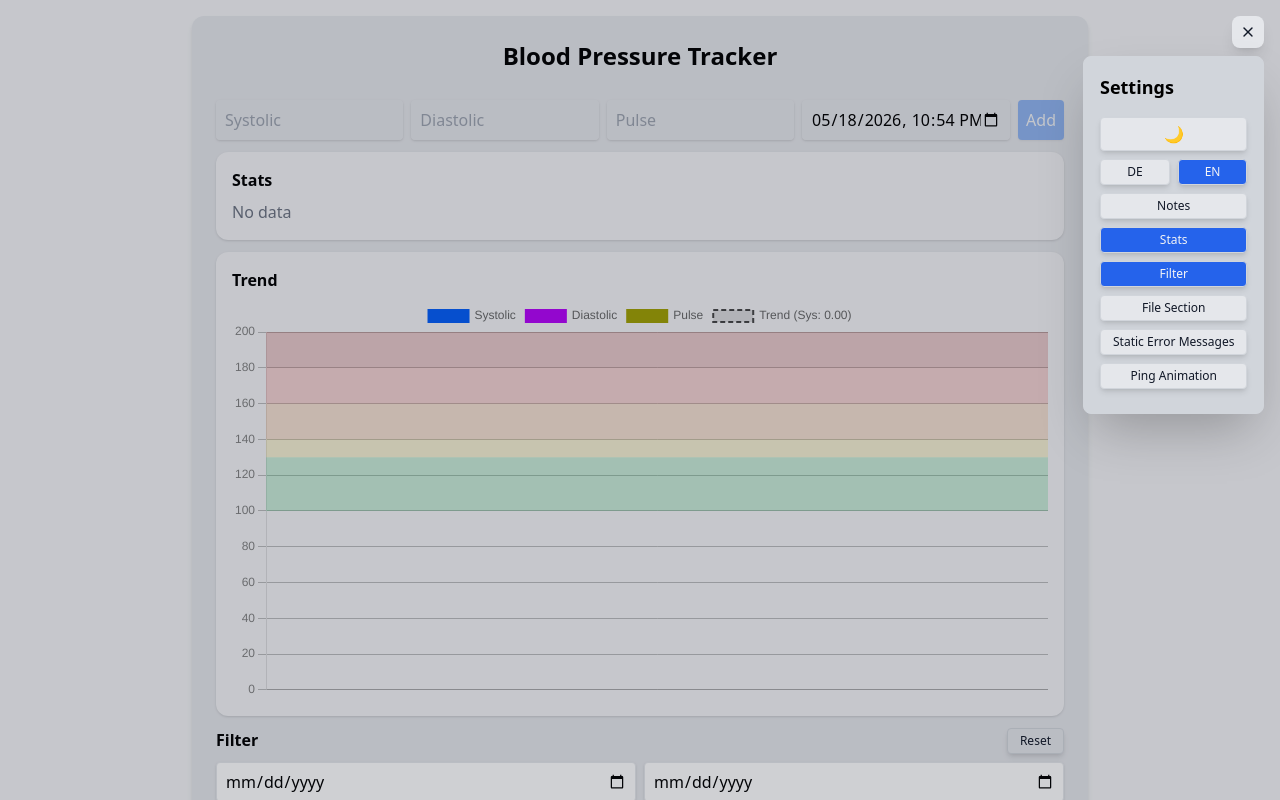
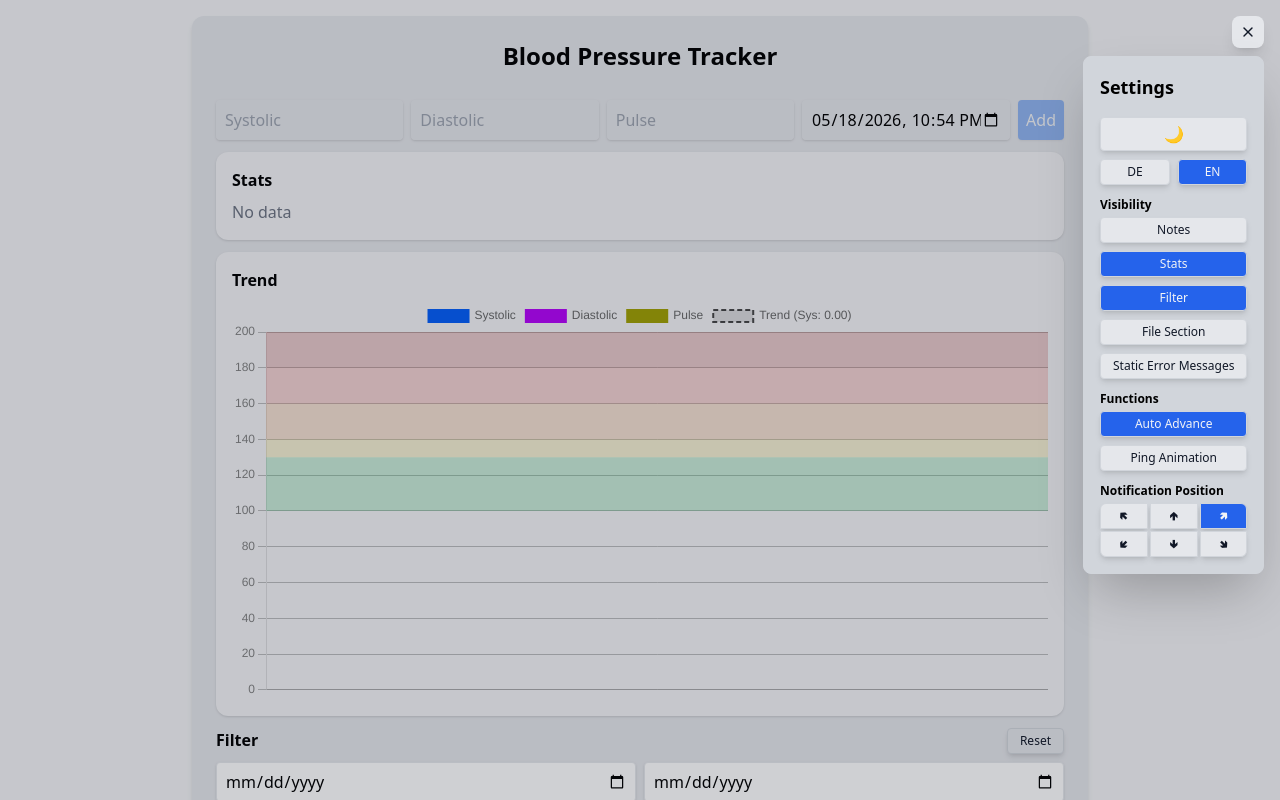
Before and after one commit to AndyTheGuardian/bloodpressure-tracker, a React (Vite) app: page / in a window 1280 px wide. Both pictures are taken after a click on the button 1248 px from the left and 32 px from the top of the page. Shown: the top 800 px of the page. Built offline with nearby package versions, Linux system fonts and the light colour scheme.

Commit message:
Added optional toast position / added hidden feature toast overkill / moved toast from main to app / added toasts for data export

```diff
--- a/src/App.tsx
+++ b/src/App.tsx
@@ -17,6 +17,7 @@ import { X } from "lucide-react";
 import { useTranslation } from "react-i18next";
 import toast from "react-hot-toast";
 import { validateBloodPressure } from "./utils/validation";
+import { ResponsiveToaster } from "./components/ResponsiveToaster";
 
 function App() {
   const [readings, setReadings] = useLocalStorage<Reading[]>("readings", []);
@@ -29,6 +30,9 @@ function App() {
     showStats: true,
     showFilter: true,
     showStaticErrors: false,
+    autoAdvance: true,
+    toastPosition: window.innerWidth < 640 ? "bottom-center" : "top-right",
+    toastOverkill: false,
   });
 
   const [form, setForm] = useState({
@@ -255,6 +259,8 @@ function App() {
   };
 
   return (
+    <>
+      <ResponsiveToaster position={options.toastPosition} />
       <div className="min-h-screen min-w-screen bg-gray-100 dark:bg-gray-950 flex items-center justify-center transition-colors duration-300">
         <div className="w-screen max-w-4xl bg-gray-200 dark:bg-gray-900 p-6 rounded-xl shadow-md my-4 transition-colors duration-300">
           <div className="flex">
@@ -323,6 +329,7 @@ function App() {
           />
         </div>
       </div>
+    </>
   );
 }
 
--- a/src/components/InputForm.tsx
+++ b/src/components/InputForm.tsx
@@ -99,7 +99,7 @@ export function InputForm({
         [name]: "",
       });
     }
-    if (shouldAutoAdvance(name, value)) {
+    if (options.autoAdvance && shouldAutoAdvance(name, value)) {
       e.preventDefault();
       nextRef?.current?.focus();
     }
@@ -139,6 +139,7 @@ export function InputForm({
             ref={refSys}
             onKeyDown={(e) => handleEnter(e, refDia)}
             onChange={(e) => onChange(e, refDia)}
+            onFocus={(e) => e.currentTarget.select()}
             onBlur={onBlur}
           />
         </div>
@@ -161,6 +162,7 @@ export function InputForm({
             ref={refDia}
             onKeyDown={(e) => handleEnter(e, refPls, refSys)}
             onChange={(e) => onChange(e, refPls)}
+            onFocus={(e) => e.currentTarget.select()}
             onBlur={onBlur}
           />
         </div>
@@ -183,6 +185,7 @@ export function InputForm({
               const nextRef = options.showComments ? refCom : refDat;
               onChange(e, nextRef);
             }}
+            onFocus={(e) => e.currentTarget.select()}
             onBlur={onBlur}
           />
         </div>
@@ -197,6 +200,7 @@ export function InputForm({
           ref={refCom}
           onKeyDown={(e) => handleEnter(e, refDat, refPls)}
           onChange={(e) => setForm({ ...form, comment: e.target.value })}
+          onFocus={(e) => e.currentTarget.select()}
         />
       )}
       <input
--- a/src/components/ResponsiveToaster.tsx
+++ b/src/components/ResponsiveToaster.tsx
@@ -1,22 +1,30 @@
-import { useEffect, useState } from "react";
+// import { useEffect, useState } from "react";
 import { Toaster } from "react-hot-toast";
+import type { ToastPosition } from "react-hot-toast";
+// import type { Options } from "../types/BpTypes";
 
-export function ResponsiveToaster() {
-  const [isMobile, setIsMobile] = useState(window.innerWidth < 640);
+type Props = {
+  position: ToastPosition;
+  // options: Options;
+  // setOptions: (o: Options) => void;
+};
 
-  useEffect(() => {
-    const onResize = () => {
-      setIsMobile(window.innerWidth < 640);
-    };
+export function ResponsiveToaster({ position }: Props) {
+  // const [isMobile, setIsMobile] = useState(window.innerWidth < 640);
 
-    window.addEventListener("resize", onResize);
+  // useEffect(() => {
+  //   const onResize = () => {
+  //     setIsMobile(window.innerWidth < 640);
+  //   };
 
-    return () => window.removeEventListener("resize", onResize);
-  }, []);
+  //   window.addEventListener("resize", onResize);
+
+  //   return () => window.removeEventListener("resize", onResize);
+  // }, []);
 
   return (
     <Toaster
-      position={isMobile ? "bottom-center" : "top-center"}
+      position={position}
       toastOptions={{ className: "dark:bg-gray-800 dark:text-gray-100" }}
     />
   );
--- a/src/components/SettingsMenu.tsx
+++ b/src/components/SettingsMenu.tsx
@@ -1,10 +1,11 @@
 import { useState } from "react";
 import { Menu, X } from "lucide-react";
-import type { Options } from "../types/BpTypes";
+import type { Options, ToastOption } from "../types/BpTypes";
 import type { Theme } from "../types/theme";
-import { grayButtonStyle } from "../utils/bp";
+import { grayButtonStyle, settingsButtonStyle } from "../utils/bp";
 import { useTranslation } from "react-i18next";
 import { LanguageSwitcher } from "./LanguageSwitcher";
+import toast from "react-hot-toast";
 
 type Props = {
   theme: string;
@@ -17,6 +18,39 @@ export function SettingsMenu({ theme, setTheme, options, setOptions }: Props) {
   const [open, setOpen] = useState(false);
 
   const { t } = useTranslation();
+
+  const toastPositions: ToastOption[] = [
+    {
+      label: "🢄",
+      value: "top-left",
+      style: "rounded-tl-md",
+    },
+    {
+      label: "🢁",
+      value: "top-center",
+      style: "rounded-none",
+    },
+    {
+      label: "🢅",
+      value: "top-right",
+      style: "rounded-tr-md",
+    },
+    {
+      label: "🢇",
+      value: "bottom-left",
+      style: "rounded-bl-md",
+    },
+    {
+      label: "🢃",
+      value: "bottom-center",
+      style: "rounded-none",
+    },
+    {
+      label: "🢆",
+      value: "bottom-right",
+      style: "rounded-br-md",
+    },
+  ] as const;
   return (
     <div className="relative">
       <button
@@ -62,9 +96,24 @@ export function SettingsMenu({ theme, setTheme, options, setOptions }: Props) {
             }`}
       >
         <div className="p-4 flex flex-col">
-          <h2 className="text-lg font-semibold mb-4 dark:text-gray-300">
+          <div className="flex">
+            <h2
+              className="text-lg font-semibold mb-4 select-none dark:text-gray-300"
+              onClick={() =>
+                setOptions({
+                  ...options,
+                  toastOverkill: !options.toastOverkill,
+                })
+              }
+            >
               {t("settings")}
             </h2>
+            <p
+              className={` ${options.toastOverkill ? "text-emerald-500 block text-[7pt] mt-[.25px] -ml-[35px]" : "hidden"}`}
+            >
+              ●{/* ⬢ */}
+            </p>
+          </div>
           <button
             onClick={() => setTheme(theme === "dark" ? "light" : "dark")}
             className={`mb-2 rounded ${grayButtonStyle} transition duration-300`}
@@ -72,96 +121,169 @@ export function SettingsMenu({ theme, setTheme, options, setOptions }: Props) {
             {theme === "dark" ? "☀️" : "🌙"}
           </button>
           <LanguageSwitcher />
+          <p className="text-xs dark:text-gray-300 font-semibold select-none my-1">
+            {t("visibility")}
+          </p>
           <button
-            onClick={() =>
+            onClick={() => {
               setOptions({
                 ...options,
                 showComments: !options.showComments,
-              })
+              });
+              if (options.toastOverkill) {
+                const state = options.showComments ? "off" : "on";
+                toast.success(`${t("notes")} ${t(state)}`);
               }
+            }}
             className={`flex-shrink text-xs text-wrap mb-2 ${
               options.showComments
-                ? "bg-blue-600 hover:bg-blue-500 border-blue-600 text-gray-100"
-                : "bg-gray-200 dark:bg-gray-700 hover:bg-gray-300 dark:hover:bg-gray-600 text-gray-900 dark:text-gray-100"
+                ? settingsButtonStyle.selected
+                : settingsButtonStyle.unselected
             } px-3 py-1 border-[1px] border-gray-300 dark:border-gray-700 rounded shadow-md transition-all duration-200 hover:scale-[1.02] active:scale-[0.98]`}
           >
             {t("notes")}
           </button>
           <button
-            onClick={() =>
+            onClick={() => {
               setOptions({
                 ...options,
                 showStats: !options.showStats,
-              })
+              });
+              if (options.toastOverkill) {
+                const state = options.showStats ? "off" : "on";
+                toast.success(`${t("stats")} ${t(state)}`);
               }
+            }}
             className={`flex-shrink text-xs text-wrap mb-2 ${
               options.showStats
-                ? "bg-blue-600 hover:bg-blue-500 border-blue-600 text-gray-100"
-                : "bg-gray-200 dark:bg-gray-700 hover:bg-gray-300 dark:hover:bg-gray-600 text-gray-900 dark:text-gray-100"
+                ? settingsButtonStyle.selected
+                : settingsButtonStyle.unselected
             } px-3 py-1 border-[1px] border-gray-300 dark:border-gray-700 rounded shadow-md transition-all duration-200 hover:scale-[1.02] active:scale-[0.98]`}
           >
             {t("stats")}
           </button>
           <button
-            onClick={() =>
+            onClick={() => {
               setOptions({
                 ...options,
                 showFilter: !options.showFilter,
-              })
+              });
+              if (options.toastOverkill) {
+                const state = options.showFilter ? "off" : "on";
+                toast.success(`${t("filter")} ${t(state)}`);
               }
+            }}
             className={`flex-shrink text-xs text-wrap mb-2 ${
               options.showFilter
-                ? "bg-blue-600 hover:bg-blue-500 border-blue-600 text-gray-100"
-                : "bg-gray-200 dark:bg-gray-700 hover:bg-gray-300 dark:hover:bg-gray-600 text-gray-900 dark:text-gray-100"
+                ? settingsButtonStyle.selected
+                : settingsButtonStyle.unselected
             } px-3 py-1 border-[1px] border-gray-300 dark:border-gray-700 rounded shadow-md transition-all duration-200 hover:scale-[1.02] active:scale-[0.98]`}
           >
             {t("filter")}
           </button>
           <button
-            onClick={() =>
+            onClick={() => {
               setOptions({
                 ...options,
                 showFileSection: !options.showFileSection,
-              })
+              });
+              if (options.toastOverkill) {
+                const state = options.showFileSection ? "off" : "on";
+                toast.success(`${t("fileSection")} ${t(state)}`);
               }
+            }}
             className={`flex-shrink text-xs text-wrap mb-2 ${
               options.showFileSection
-                ? "bg-blue-600 hover:bg-blue-500 border-blue-600 text-gray-100"
-                : "bg-gray-200 dark:bg-gray-700 hover:bg-gray-300 dark:hover:bg-gray-600 text-gray-900 dark:text-gray-100"
+                ? settingsButtonStyle.selected
+                : settingsButtonStyle.unselected
             } px-3 py-1 border-[1px] border-gray-300 dark:border-gray-700 rounded shadow-md transition-all duration-200 hover:scale-[1.02] active:scale-[0.98]`}
           >
             {t("fileSection")}
           </button>
           <button
-            onClick={() =>
+            onClick={() => {
               setOptions({
                 ...options,
                 showStaticErrors: !options.showStaticErrors,
-              })
+              });
+              if (options.toastOverkill) {
+                const state = options.showStaticErrors ? "off" : "on";
+                toast.success(`${t("staticErrorMsgs")} ${t(state)}`);
               }
+            }}
             className={`flex-shrink text-xs text-wrap mb-2 ${
               options.showStaticErrors
-                ? "bg-blue-600 hover:bg-blue-500 border-blue-600 text-gray-100"
-                : "bg-gray-200 dark:bg-gray-700 hover:bg-gray-300 dark:hover:bg-gray-600 text-gray-900 dark:text-gray-100"
+                ? settingsButtonStyle.selected
+                : settingsButtonStyle.unselected
             } px-3 py-1 border-[1px] border-gray-300 dark:border-gray-700 rounded shadow-md transition-all duration-200 hover:scale-[1.02] active:scale-[0.98]`}
           >
             {t("staticErrorMsgs")}
           </button>
+          <p className="text-xs dark:text-gray-300 font-semibold select-none my-1">
+            {t("functions")}
+          </p>
           <button
-            onClick={() =>
+            onClick={() => {
+              setOptions({
+                ...options,
+                autoAdvance: !options.autoAdvance,
+              });
+              if (options.toastOverkill) {
+                const state = options.autoAdvance ? "off" : "on";
+                toast.success(`${t("autoAdvance")} ${t(state)}`);
+              }
+            }}
+            className={`flex-shrink text-xs text-wrap mb-2 ${
+              options.autoAdvance
+                ? settingsButtonStyle.selected
+                : settingsButtonStyle.unselected
+            } px-3 py-1 border-[1px] border-gray-300 dark:border-gray-700 rounded shadow-md transition-all duration-200 hover:scale-[1.02] active:scale-[0.98]`}
+          >
+            {t("autoAdvance")}
+          </button>
+          <button
+            onClick={() => {
               setOptions({
                 ...options,
                 showPing: !options.showPing,
-              })
+              });
+              if (options.toastOverkill) {
+                const state = options.showPing ? "off" : "on";
+                toast.success(`${t("pingAnimation")} ${t(state)}`);
               }
+            }}
             className={`flex-shrink text-xs text-wrap mb-2 ${
               options.showPing
-                ? "bg-blue-600 hover:bg-blue-500 border-blue-600 text-gray-100"
-                : "bg-gray-200 dark:bg-gray-700 hover:bg-gray-300 dark:hover:bg-gray-600 text-gray-900 dark:text-gray-100"
+                ? settingsButtonStyle.selected
+                : settingsButtonStyle.unselected
             } px-3 py-1 border-[1px] border-gray-300 dark:border-gray-700 rounded shadow-md transition-all duration-200 hover:scale-[1.02] active:scale-[0.98]`}
           >
             {t("pingAnimation")}
           </button>
+          <p className="text-xs dark:text-gray-300 font-semibold select-none my-1">
+            {t("notifyPosition")}
+          </p>
+          <div className="grid grid-cols-3 gap-[2px]">
+            {toastPositions.map((pos) => (
+              <button
+                key={pos.value}
+                onClick={() => {
+                  setOptions({
+                    ...options,
+                    toastPosition: pos.value,
+                  });
+                  toast.success(`Position ${t("setTo")} '${pos.value}'`);
+                }}
+                className={`flex-shrink text-xs text-wrap mb-0 ${
+                  options.toastPosition === pos.value
+                    ? settingsButtonStyle.selected
+                    : settingsButtonStyle.unselected
+                } px-3 py-1 border-[1px] border-gray-300 dark:border-gray-700 ${pos.style} shadow-md transition-all duration-200 hover:scale-[1.02] active:scale-[0.98]`}
+              >
+                {pos.label}
+              </button>
+            ))}
+          </div>
         </div>
       </div>
     </div>
--- a/src/hooks/useExportData.ts
+++ b/src/hooks/useExportData.ts
@@ -4,6 +4,7 @@ import dayjs from "dayjs";
 import type { Reading } from "../types/BpTypes";
 import { calculateStats } from "../utils/stats";
 import { calculateTrend } from "../utils/trend";
+import toast from "react-hot-toast";
 
 export function useExportData(readings: Reading[], t: (key: string) => string) {
   function exportToCSV() {
@@ -32,6 +33,8 @@ export function useExportData(readings: Reading[], t: (key: string) => string) {
     a.click();
 
     URL.revokeObjectURL(url);
+
+    toast.success(`CSV ${t("exported")}`);
   }
 
   function exportToPDF() {
@@ -80,6 +83,8 @@ export function useExportData(readings: Reading[], t: (key: string) => string) {
     });
 
     doc.save("blood-pressure.pdf");
+
+    toast.success(`PDF ${t("exported")}`);
   }
 
   return {
--- a/src/hooks/useLocalStorage.ts
+++ b/src/hooks/useLocalStorage.ts
@@ -3,8 +3,31 @@ import { useState, useEffect } from "react";
 export function useLocalStorage<T>(key: string, initial: T) {
   const [value, setValue] = useState<T>(() => {
     const saved = localStorage.getItem(key);
-        return saved ? JSON.parse(saved) : initial;
-    })
+
+    if (!saved) {
+      return initial;
+    }
+
+    try {
+      const parsed = JSON.parse(saved);
+
+      // defualt config merging only plain objects
+      if (
+        typeof initial === "object" &&
+        !Array.isArray(initial) &&
+        initial !== null
+      ) {
+        return {
+          ...initial,
+          ...parsed,
+        };
+      }
+
+      return parsed;
+    } catch {
+      return initial;
+    }
+  });
 
   useEffect(() => {
     localStorage.setItem(key, JSON.stringify(value));
--- a/src/i18n/locales/de.json
+++ b/src/i18n/locales/de.json
@@ -35,11 +35,18 @@
     "deleteAllReadings": "Alle Messwerte löschen?",
     "confirmDelete": "Löschen bestätigen",
     "settings": "Einstellungen",
+    "setTo": "geändert in",
+    "on": "an",
+    "off": "aus",
+    "visibility": "Anzeige",
+    "functions": "Funktionen",
+    "autoAdvance": "Schnelle Eingabe",
     "stats": "Statistiken",
     "notes": "Anmerkungen",
     "fileSection": "Dateiverwaltung",
     "staticErrorMsgs": "Statische Fehlermeldungen",
     "pingAnimation": "Messpunkt Animation",
+    "notifyPosition": "Benachrichtigungs-Position",
     "noHeader": "CSV muss eine Kopfzeile haben",
     "noDataRows" : "CSV enthält keine Datenreihen",
     "missingHeaders": "Fehlende Daten in Kopfzeile",
@@ -53,6 +60,7 @@
     "diaGreaterSys": "Diastolisch >= Systolisch",
     "readFail": "Fehler beim Lesen",
     "unknownError": "Unbekannter Fehler beim Import",
+    "exported": "exportiert",
     "uploadCsv": "Bitte eine CSV-Datei hochladen",
     "readingDeleted": "Messwert gelöscht",
     "readingsDeleted": "Messwerte gelöscht",
--- a/src/i18n/locales/en.json
+++ b/src/i18n/locales/en.json
@@ -35,11 +35,18 @@
     "deleteAllReadings": "Delete all readings?",
     "confirmDelete": "Confirm delete",
     "settings": "Settings",
+    "setTo": "set to",
+    "on": "on",
+    "off": "off",
+    "visibility": "Visibility",
+    "functions": "Functions",
+    "autoAdvance": "Auto Advance",
     "stats": "Stats",
     "notes": "Notes",
     "fileSection": "File Section",
     "staticErrorMsgs": "Static Error Messages",
     "pingAnimation": "Ping Animation",
+    "notifyPosition": "Notification Position",
     "noHeader": "CSV must contain header",
     "noDataRows" : "CSV contains no data rows",
     "missingHeaders": "Missing headers",
@@ -54,6 +61,7 @@
     "readFail": "Failed to read file",
     "unknownError": "Unknown import error",
     "uploadCsv": "Please upload a CSV file",
+    "exported": "exported",
     "readingDeleted": "Reading deleted",
     "readingsDeleted": "All readings deleted",
     "filterReset": "Filter reset",
--- a/src/main.tsx
+++ b/src/main.tsx
@@ -3,7 +3,6 @@ import { createRoot } from "react-dom/client";
 import "./index.css";
 import App from "./App.tsx";
 import "./i18n";
-import { ResponsiveToaster } from "./components/ResponsiveToaster.tsx";
 
 import { registerSW } from "virtual:pwa-register";
 
@@ -26,6 +25,5 @@ const updateSW = registerSW({
 createRoot(document.getElementById("root")!).render(
   <StrictMode>
     <App />
-    <ResponsiveToaster />
   </StrictMode>,
 );
--- a/src/utils/bp.ts
+++ b/src/utils/bp.ts
@@ -85,3 +85,9 @@ export const trendTextStyle = {
   stable:
     "text-xl underline underline-offset-2 decoration-gray-50 text-gray-900 dark:text-gray-100 font-bold flex justify-center",
 };
+
+export const settingsButtonStyle = {
+  selected: "bg-blue-600 hover:bg-blue-500 border-blue-600 text-gray-100",
+  unselected:
+    "bg-gray-200 dark:bg-gray-700 hover:bg-gray-300 dark:hover:bg-gray-600 text-gray-900 dark:text-gray-100",
+};
```
Also changed, not shown: src/types/BpTypes.ts (+27 -7 lines). Lines whose indentation alone changed are shown as unchanged.
